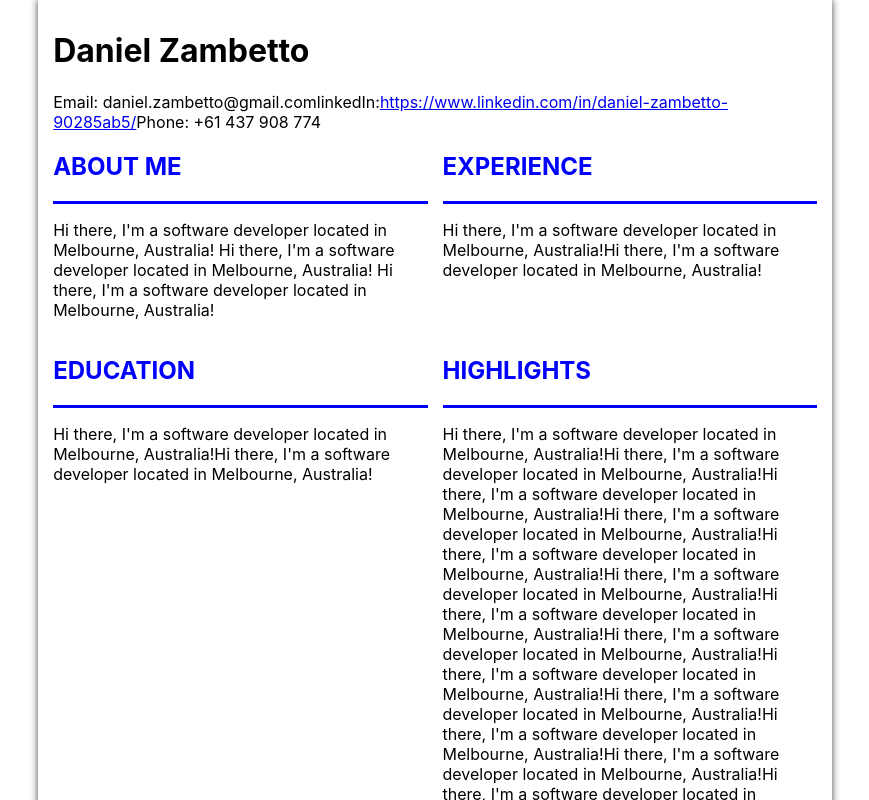
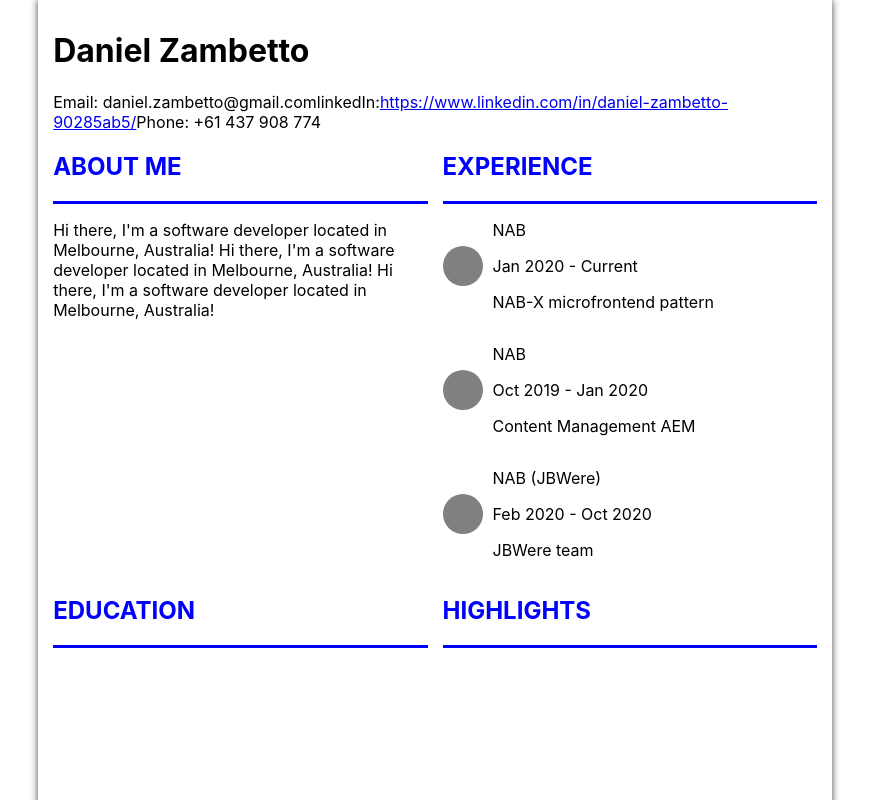
Before and after one commit to heyheman11/portfolio, a React (Create React App) app: page / in a window 1280 px wide. Shown: the top 800 px of the page, without its empty margins (205-1074 px from the left). Built offline with nearby package versions, Linux system fonts and the light colour scheme.

Commit message:
Add job expirience

```diff
--- a/src/Resume.css
+++ b/src/Resume.css
@@ -11,6 +11,25 @@
   -webkit-box-shadow: 0px 0px 7.5px 0px rgba(0, 0, 0, 0.75);
   -moz-box-shadow: 0px 0px 7.5px 0px rgba(0, 0, 0, 0.75);
   box-shadow: 0px 0px 7.5px 0px rgba(0, 0, 0, 0.75);
+}
+
+.experience-node {
+  display: flex;
+  align-items: center;
+}
+
+.circle {
+  width: 40px;
+  height: 40px;
+  border-radius: 60%;
+  background-color: grey;
+  margin: 0 10px 0 0;
+}
+
+.circle::after {
+  content: '';
+  width: 4px;
+  background-color: gray;
 }
 
 .body {
--- a/src/Resume.js
+++ b/src/Resume.js
@@ -5,6 +5,39 @@ function Heading({ title }) {
   return (
     <div className="heading">
       <h2>{title}</h2>
+    </div>
+  );
+}
+
+function Section({ section }) {
+  return (
+    <div>
+      <Heading title={section.title} />
+      <p>{section.description}</p>
+    </div>
+  );
+}
+
+function ExperienceSection({ section }) {
+  const renderExperiences = () => {
+    return section.nodes.map((item, key) => {
+      return (
+        <div className="experience-node">
+          <div className="circle"></div>
+          <div>
+            <p>{item.first}</p>
+            <p>{item.subtitle}</p>
+            <p>{item.description}</p>
+          </div>
+        </div>
+      );
+    });
+  };
+
+  return (
+    <div>
+      <Heading title={section.title} />
+      {renderExperiences()}
     </div>
   );
 }
@@ -28,12 +61,11 @@ function Resume() {
       </div>
       <div className="body">
         {resumeData.body.map((section, index) => {
-          return (
-            <div>
-              <Heading title={section.title} />
-              <p>{section.description}</p>
-            </div>
-          );
+          console.log(section);
+          if (section?.nodes) {
+            return <ExperienceSection section={section} key={index} />;
+          }
+          return <Section section={section} key={index} />;
         })}
       </div>
     </div>
--- a/src/resume-data.json
+++ b/src/resume-data.json
@@ -14,15 +14,35 @@
     },
     {
       "title": "EXPERIENCE",
-      "description": "Hi there, I'm a software developer located in Melbourne, Australia!Hi there, I'm a software developer located in Melbourne, Australia!"
+      "nodes": [
+        {
+          "first": "NAB",
+          "second": "Full stack developer",
+          "subtitle": "Jan 2020 - Current",
+          "description": "NAB-X microfrontend pattern"
+        },
+        {
+          "first": "NAB",
+          "second": "Graduate",
+          "subtitle": "Oct 2019 - Jan 2020",
+          "description": "Content Management AEM"
+        },
+        {
+          "first": "NAB (JBWere)",
+          "second": "Graduate",
+          "subtitle": "Feb 2020 - Oct 2020",
+          "description": "JBWere team"
+        }
+
+      ]
     },
     {
       "title": "EDUCATION",
-      "description": "Hi there, I'm a software developer located in Melbourne, Australia!Hi there, I'm a software developer located in Melbourne, Australia!"
+      "description": ""
     },
     {
       "title": "HIGHLIGHTS",
-      "description": "Hi there, I'm a software developer located in Melbourne, Australia!Hi there, I'm a software developer located in Melbourne, Australia!Hi there, I'm a software developer located in Melbourne, Australia!Hi there, I'm a software developer located in Melbourne, Australia!Hi there, I'm a software developer located in Melbourne, Australia!Hi there, I'm a software developer located in Melbourne, Australia!Hi there, I'm a software developer located in Melbourne, Australia!Hi there, I'm a software developer located in Melbourne, Australia!Hi there, I'm a software developer located in Melbourne, Australia!Hi there, I'm a software developer located in Melbourne, Australia!Hi there, I'm a software developer located in Melbourne, Australia!Hi there, I'm a software developer located in Melbourne, Australia!Hi there, I'm a software developer located in Melbourne, Australia!Hi there, I'm a software developer located in Melbourne, Australia!Hi there, I'm a software developer located in Melbourne, Australia!Hi there, I'm a software developer located in Melbourne, Australia!Hi there, I'm a software developer located in Melbourne, Australia!Hi there, I'm a software developer located in Melbourne, Australia!Hi there, I'm a software developer located in Melbourne, Australia!"
+      "description": ""
     }
   ]
 }
```
Also changed, not shown: 1 other file (tests, documents, lock files or other folders).
